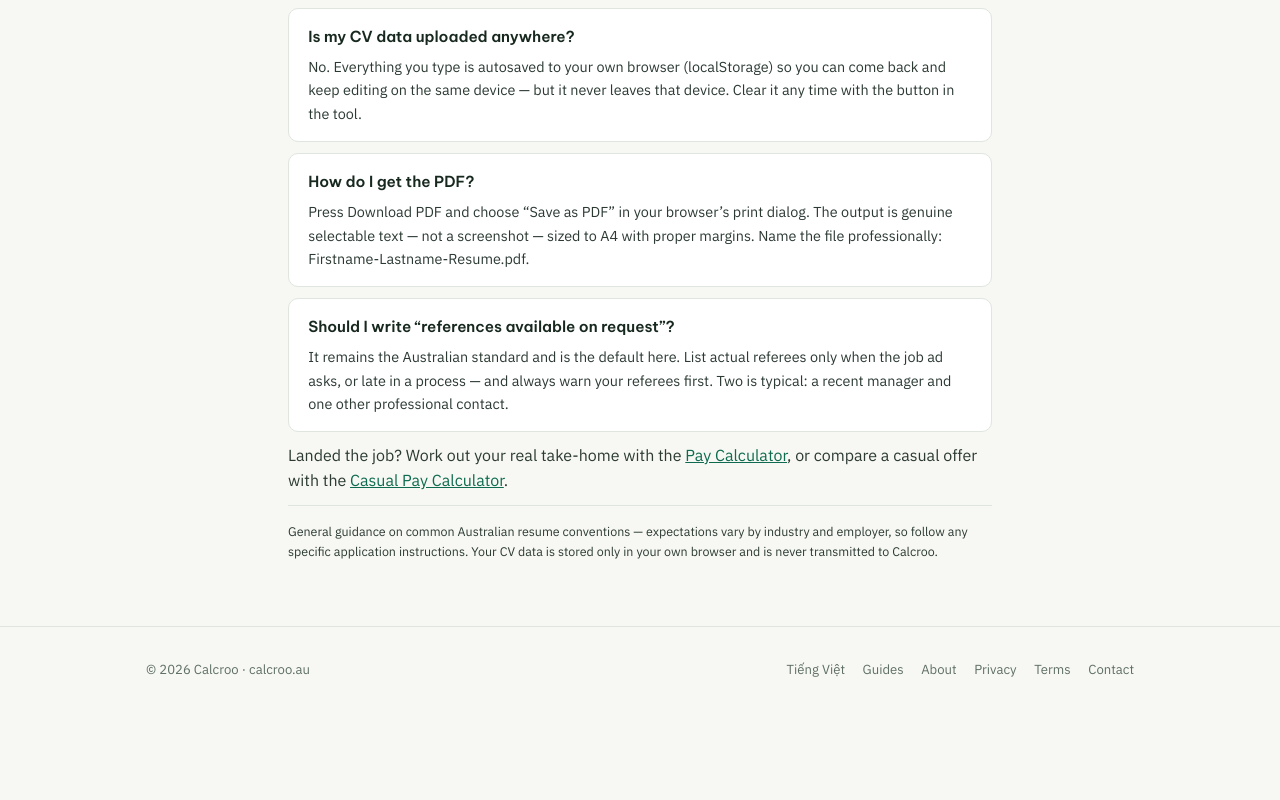
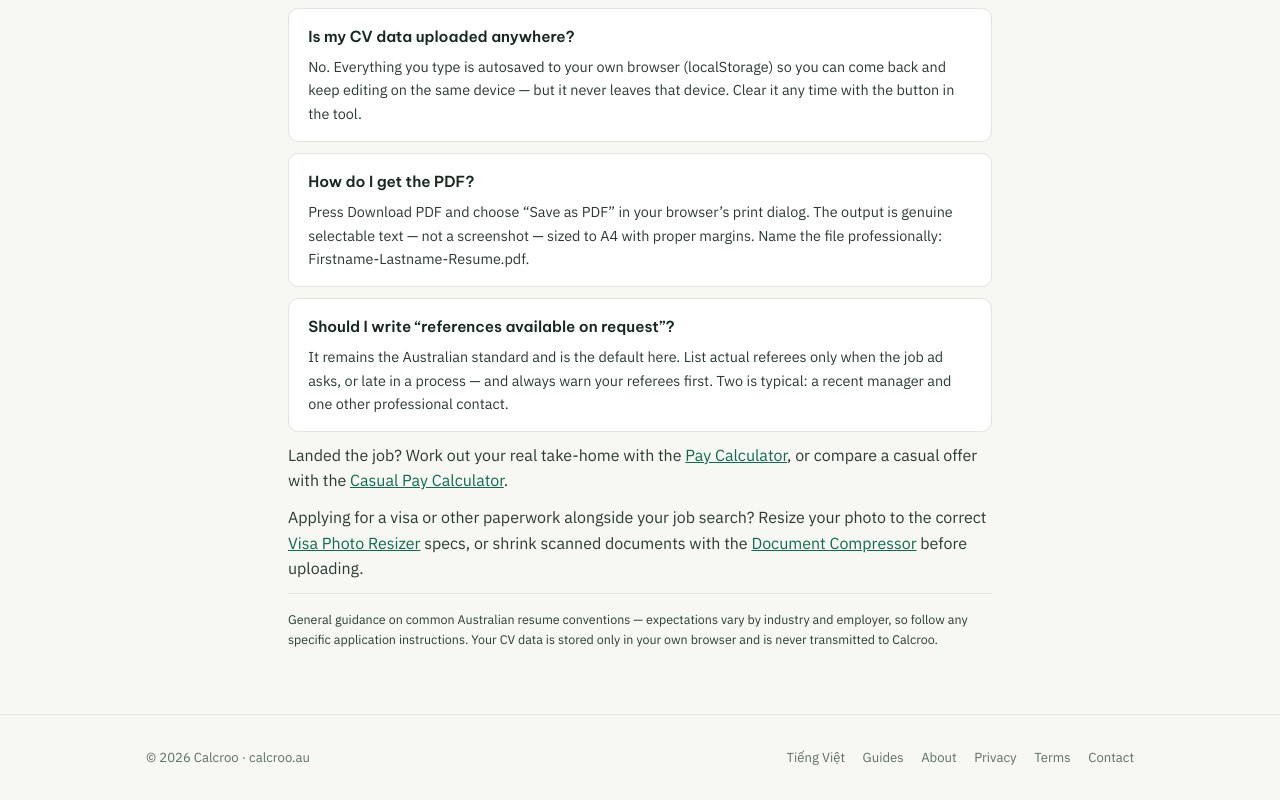
Before and after one commit to hoangnkau/calcroo, a Next.js app: page /cv-builder in a window 1280 px wide. Shown: the part 3245-4045 px from the top of the page. Before the commit the page ends 3957 px from the top, so only its background shows below. Built offline with nearby package versions, Linux system fonts and the light colour scheme.

Commit message:
Add visa photo resizer and document compressor links
Added links for visa photo resizing and document compression.

```diff
--- a/app/cv-builder/page.jsx
+++ b/app/cv-builder/page.jsx
@@ -105,6 +105,12 @@ export default function Page() {
             <Link href="/casual-pay-calculator/">Casual Pay Calculator</Link>.
           </p>
 
+          <p>
+            Applying for a visa or other paperwork alongside your job search? Resize your photo to the correct{' '}
+            <Link href="/visa-photo-resizer/">Visa Photo Resizer</Link> specs, or shrink scanned documents with the{' '}
+            <Link href="/document-compressor/">Document Compressor</Link> before uploading.
+          </p>
+
           <p className="disclaimer">
             General guidance on common Australian resume conventions — expectations vary by industry and employer, so
             follow any specific application instructions. Your CV data is stored only in your own browser and is never
```
